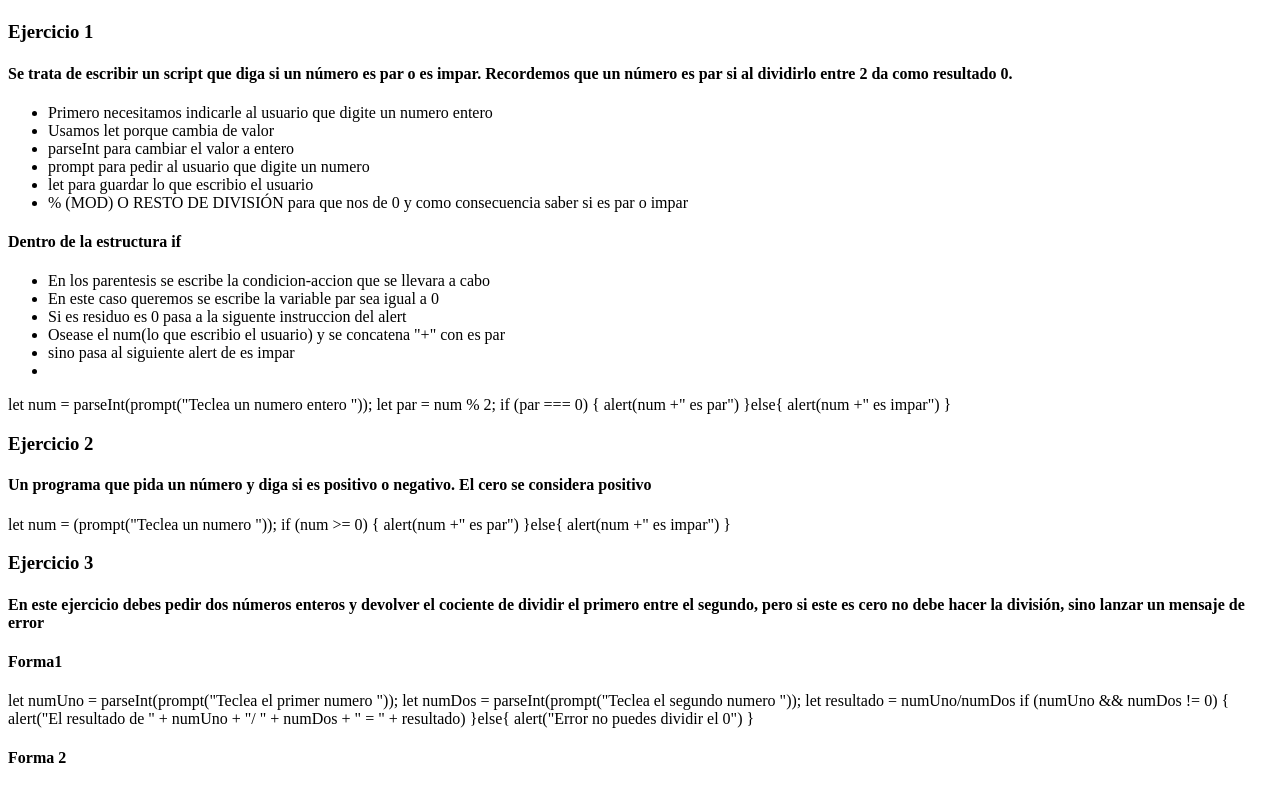
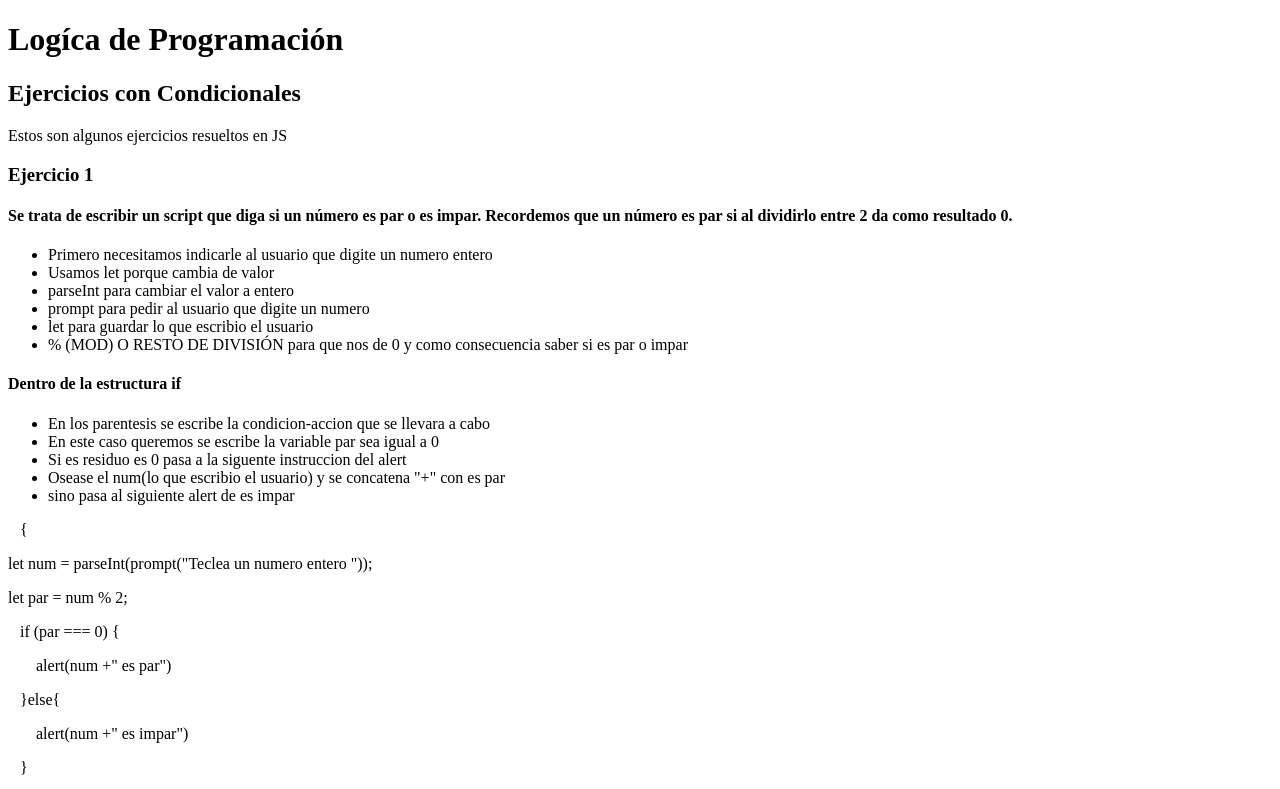
Before and after one commit to Tres-zE/CondicionalIF, a plain HTML site: page index.html in a window 1280 px wide. Shown: the top 789 px of the page. Drawn offline with Linux system fonts and the light colour scheme.

Commit message:
corrigiendo script ejemplo 1

```diff
--- a/index.html
+++ b/index.html
@@ -3,9 +3,16 @@
 <head>
     <meta charset="UTF-8">
     <meta name="viewport" content="width=device-width, initial-scale=1.0">
-    <title>Ejercicios con If-Else</title>
+    <title>Ejercicios con If</title>
 </head>
-<h4>
+
+<header>
+    <h1>Logíca de Programación</h1>
+    <h2>Ejercicios con Condicionales</h2>
+    <p>Estos son algunos ejercicios resueltos en JS</p>
+</header>
+
+<main>
     <h3>Ejercicio 1</h3>
     <h4>Se trata de escribir un script que diga si un número es par o es impar.
     Recordemos que un número es par si al dividirlo entre 2 da como resultado 0.</h4>
@@ -25,18 +32,17 @@
         <li>Si es residuo es 0 pasa a la siguente instruccion del alert</li>
         <li>Osease el num(lo que escribio el usuario) y se concatena "+" con es par</li>
         <li>sino pasa al siguiente alert de es impar</li>
-        <li></li>
+
     </ul>
+    <p>&nbsp;&nbsp;&nbsp;{</p>
 
-      <p> let num = parseInt(prompt("Teclea un numero entero "));
-       let par = num   % 2;
-
-       if (par === 0) {
-            alert(num +" es par")
-        }else{
-            alert(num +" es impar")
-        }
-    </p>
+      <p> let num = parseInt(prompt("Teclea un numero entero "));</p>
+      <p> let par = num   % 2;</p>
+      <p>&nbsp;&nbsp;&nbsp;if (par === 0) {</p>
+      <p>&nbsp;&nbsp;&nbsp;&nbsp;&nbsp;&nbsp;&nbsp;alert(num +" es par") </p>
+      <p>&nbsp;&nbsp;&nbsp;}else{</p>
+      <p>&nbsp;&nbsp;&nbsp;&nbsp;&nbsp;&nbsp;&nbsp;alert(num +" es impar") </p>
+      <p>&nbsp;&nbsp;&nbsp;} </p>
 
     <h3>Ejercicio 2</h3>
     <h4>Un programa que pida un número y diga si es positivo o negativo. El cero se considera positivo</h4>
@@ -255,6 +261,8 @@
     }
     }
     alert("Calificación media: " + calificacion);
+</main>
+
 
 </body>
 </html>
```
